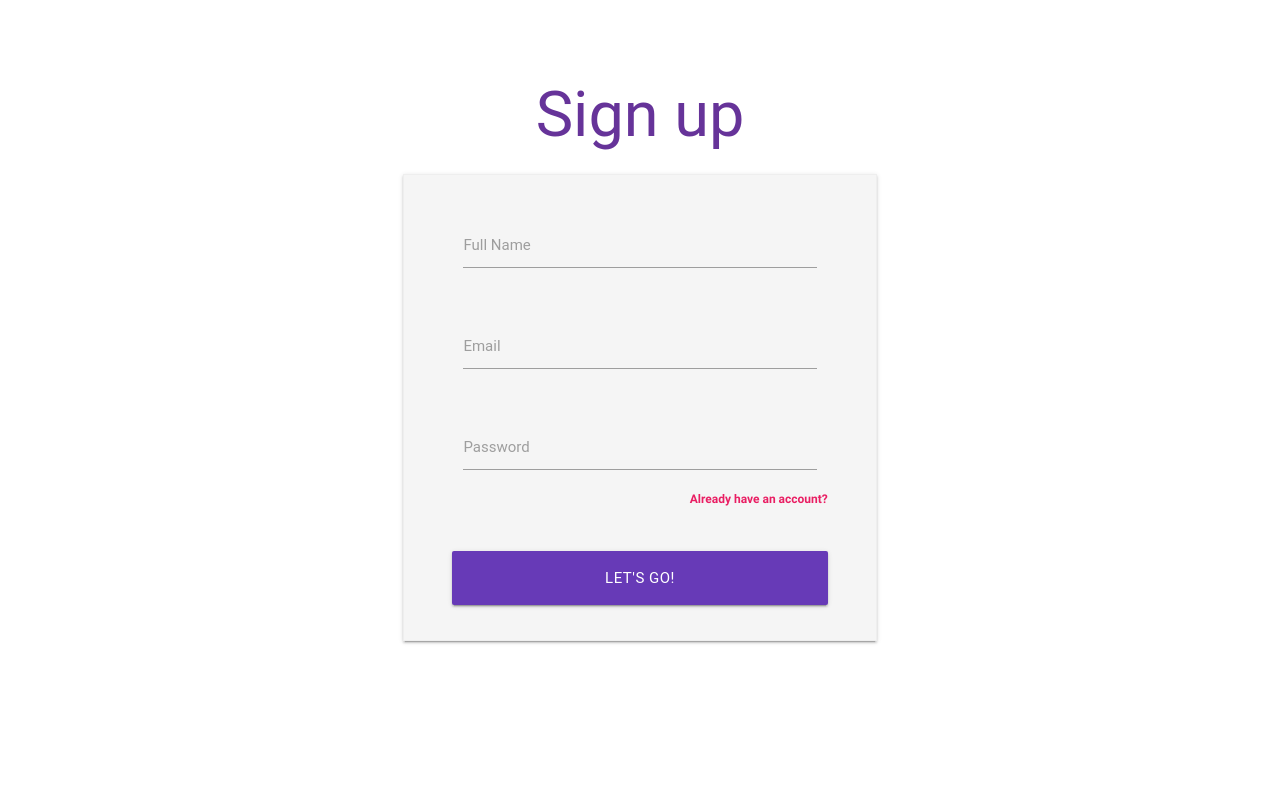
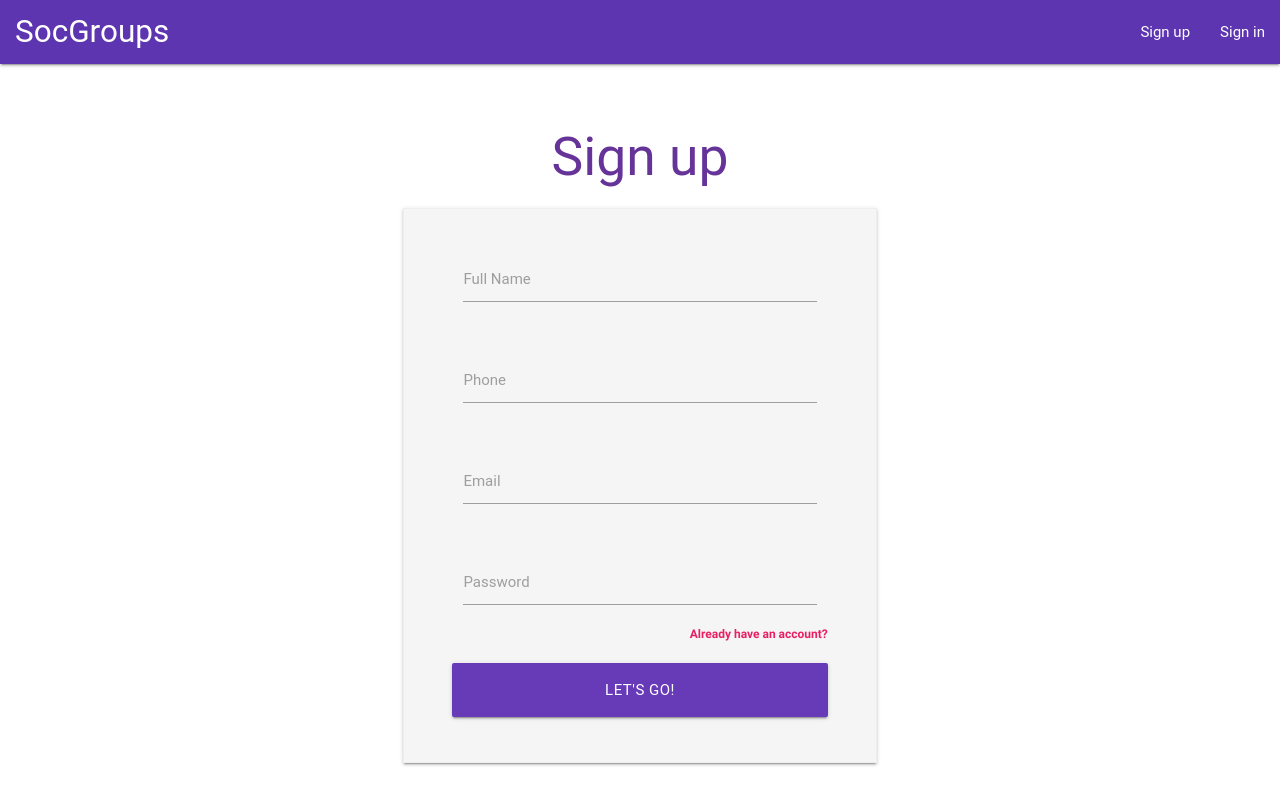
Before and after one commit to RusherRG/SocGroups, a PHP site: page /templates/register.html in a window 1280 px wide. Run offline with PHP 8.4, Linux system fonts and the light colour scheme; some libraries are stand-ins or nearby versions; some web fonts are replaced.

Commit message:
Changed index page, register and login pages +Added navbar

```diff
--- a/static/styles/login.css
+++ b/static/styles/login.css
@@ -1,10 +1,10 @@
 .container{
-    margin-top: 10vh;
+    margin-top: 8vh;
 }
 
 .logincard {
     display: inline-block;
     margin: auto;
-    padding: 32px 48px 0px 48px;
+    padding: 32px 48px 10px 48px;
     border: 1px solid #EEE;
 }
--- a/templates/register.html
+++ b/templates/register.html
@@ -12,10 +12,20 @@
 </head>
 
 <body>
-
+    <nav>
+        <div class="deep-purple darken-1 nav-wrapper" style="padding: 0px 0px 15px 15px;">
+            <a href="index.html" class="brand-logo">SocGroups</a>
+            <ul id="nav-mobile" class="right hide-on-med-and-down">
+                <li><a href="register.html">Sign up</a></li>
+                <li><a href="login.html">Sign in</a></li>
+                <!-- <li><a href="#">JavaScript</a></li> -->
+            </ul>
+        </div>
+    </nav>
+    <main>
         <center>
             <div class="container">
-            <h1 style="color:rebeccapurple;">Sign up</h1>
+                <h2 style="color:rebeccapurple;">Sign up</h2>
                 <div class="logincard z-depth-1 grey lighten-4 row">
 
                     <form class="col s12" method="post">
@@ -26,7 +36,12 @@
                                 <label for='name'>Full Name</label>
                             </div>
                         </div>
-
+                        <div class='row'>
+                            <div class='input-field col s12'>
+                                <input class='validate' type='tel' name='phone' id='phone' pattern="[0-9]{2}[0-9]{8}" />
+                                <label for='phone'>Phone</label>
+                            </div>
+                        </div>
                         <div class='row'>
                             <div class='input-field col s12'>
                                 <input class='validate' type='email' name='email' id='email' />
@@ -43,7 +58,7 @@
                                 <a class='pink-text' href='login.html'><b>Already have an account?</b></a>
                             </label>
                         </div>
-                    <br />
+                        <!-- <br /> -->
                         <center>
                             <div class='row'>
                                 <button type='submit' name='btn_login'
@@ -55,7 +70,7 @@
             </div>
             <!-- <a href="#!">Create account</a> -->
         </center>
-
+    </main>
     <script type="text/javascript" src="https://cdnjs.cloudflare.com/ajax/libs/jquery/2.2.1/jquery.min.js"></script>
     <script type="text/javascript"
         src="https://cdnjs.cloudflare.com/ajax/libs/materialize/0.97.5/js/materialize.min.js"></script>
```
Also changed, not shown: static/styles/index.css (added, +10 -0 lines), templates/index.html (+52 -0 lines), templates/login.html (+19 -6 lines). Lines whose indentation alone changed are shown as unchanged.
